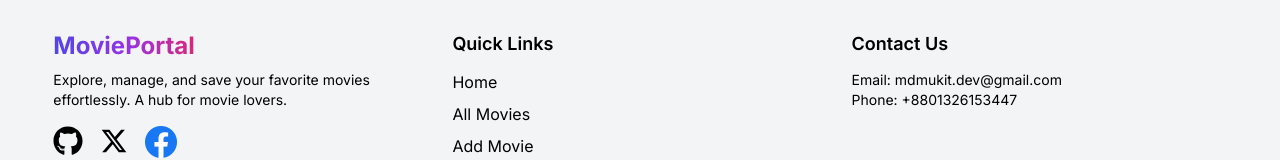
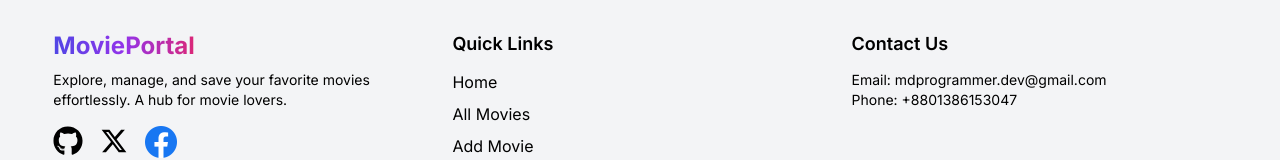
Before and after one commit to MukitHossen7/B10A10-Movie-Protal, a React (Vite) app: page /login in a window 1280 px wide. Shown: the part 764-924 px from the top of the page. Built offline with nearby package versions, Linux system fonts and the light colour scheme; no server answers.

Commit message:
footer some problem slove

```diff
--- a/src/components/Footer/Footer.jsx
+++ b/src/components/Footer/Footer.jsx
@@ -54,8 +54,8 @@ const Footer = () => {
 
             <div>
               <h3 className="text-lg font-semibold">Contact Us</h3>
-              <p className="mt-3 text-sm">Email: mdmukit.dev@gmail.com</p>
-              <p className="text-sm">Phone: +8801326153447</p>
+              <p className="mt-3 text-sm">Email: mdprogrammer.dev@gmail.com</p>
+              <p className="text-sm">Phone: +8801386153047</p>
               <div className="flex space-x-4 mt-3">
                 <a
                   href="#"
```
